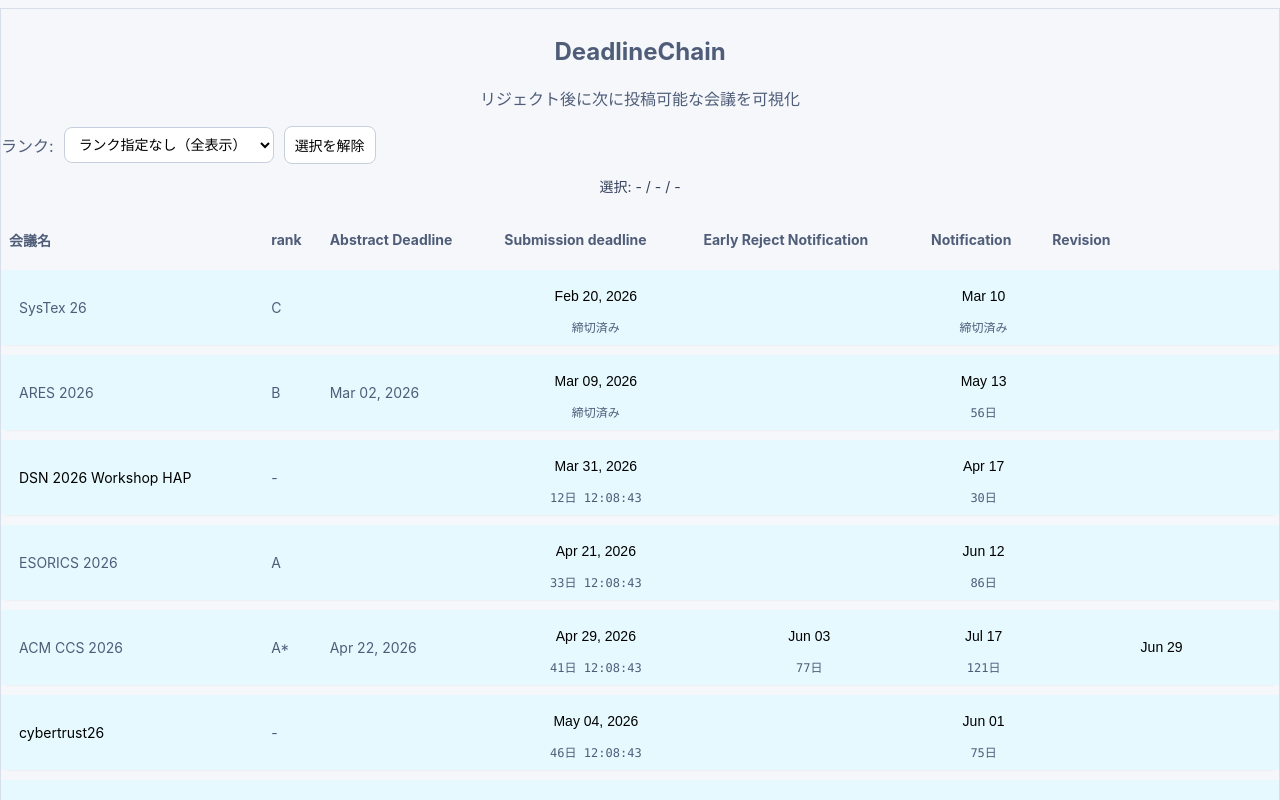
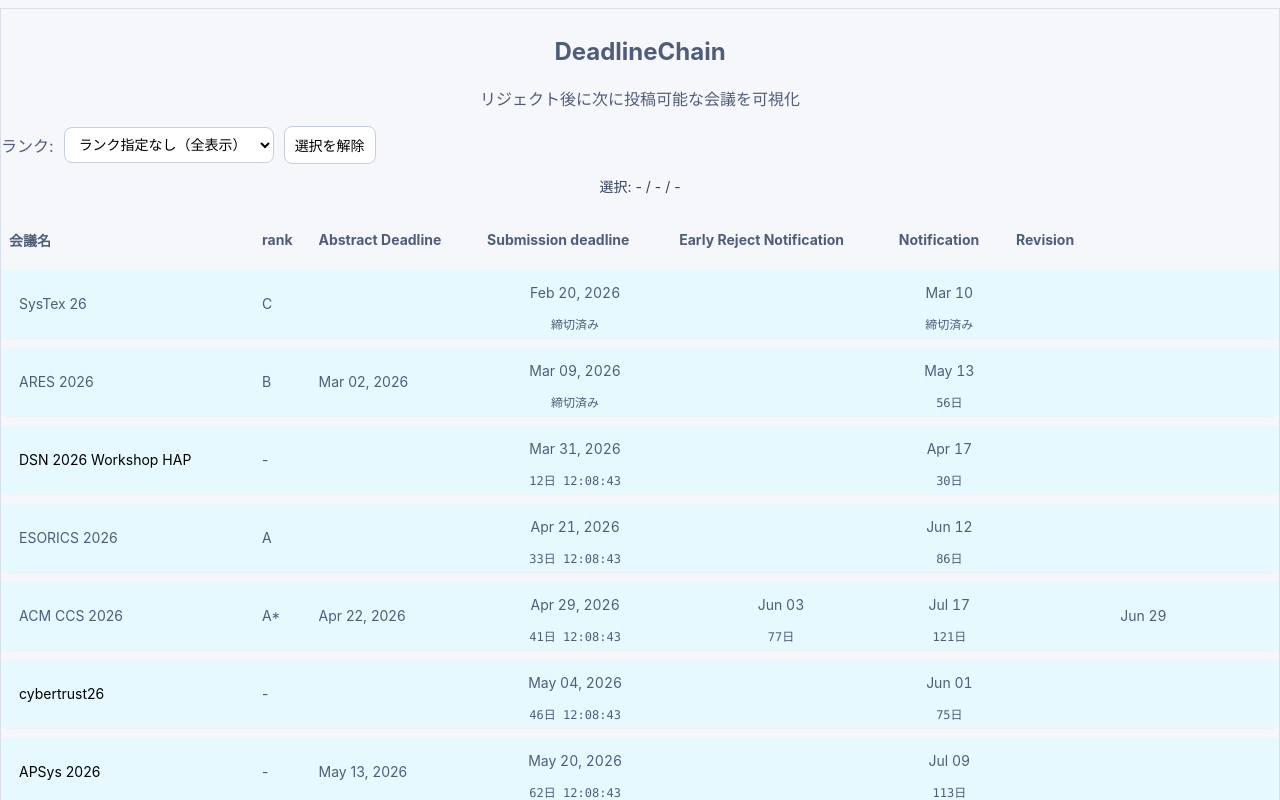
Before and after one commit to Tyojan/DeadlineChain, a Next.js app: page / in a window 1280 px wide. Shown: the top 800 px of the page. Built offline with nearby package versions, Linux system fonts and the light colour scheme.

Commit message:
日付の四角い領域を選択可能に、ホバー時の表示が出るようにした

```diff
--- a/pages/index.tsx
+++ b/pages/index.tsx
@@ -341,67 +341,97 @@
                         <span className="empty-cell" aria-hidden="true">&nbsp;</span>
                       )}
                     </td>
-                    <td>
-                      <button
-                        type="button"
-                        className={`date-btn${isSelectedDate(conference.paper_deadline) ? ' selected' : ''}`}
+                    <td
+                      className="clickable-cell"
+                      role="button"
+                      tabIndex={0}
                       onClick={() => selectEvent(conference, 'submit', conference.paper_deadline)}
+                      onKeyDown={(e) => {
+                        if (e.key === 'Enter' || e.key === ' ') {
+                          e.preventDefault();
+                          selectEvent(conference, 'submit', conference.paper_deadline);
+                        }
+                      }}
                     >
+                      <div className={`date-btn${isSelectedDate(conference.paper_deadline) ? ' selected' : ''}`}>
                         {formatFull(conference.paper_deadline)}
-                      </button>
+                      </div>
                       <div>
                         <Countdown target={conference.paper_deadline} mode="seconds" />
                       </div>
                     </td>
-                    <td>
                     {conference.r1_date ? (
-                        <>
-                          <button
-                            type="button"
-                            className={`date-btn${isSelectedDate(conference.r1_date) ? ' selected' : ''}`}
+                      <td
+                        className="clickable-cell"
+                        role="button"
+                        tabIndex={0}
                         onClick={() => selectEvent(conference, 'R1', conference.r1_date)}
+                        onKeyDown={(e) => {
+                          if (e.key === 'Enter' || e.key === ' ') {
+                            e.preventDefault();
+                            selectEvent(conference, 'R1', conference.r1_date);
+                          }
+                        }}
                       >
+                        <div className={`date-btn${isSelectedDate(conference.r1_date) ? ' selected' : ''}`}>
                           {formatShort(conference.r1_date)}
-                          </button>
+                        </div>
                         <div>
                           <Countdown target={conference.r1_date} mode="days" />
                         </div>
-                        </>
+                      </td>
                     ) : (
+                      <td>
                         <span className="empty-cell" aria-hidden="true">&nbsp;</span>
+                      </td>
                     )}
-                    </td>
-                    <td>
                     {conference.r2_date ? (
-                        <>
-                          <button
-                            type="button"
-                            className={`date-btn${isSelectedDate(conference.r2_date) ? ' selected' : ''}`}
+                      <td
+                        className="clickable-cell"
+                        role="button"
+                        tabIndex={0}
                         onClick={() => selectEvent(conference, 'R2', conference.r2_date)}
+                        onKeyDown={(e) => {
+                          if (e.key === 'Enter' || e.key === ' ') {
+                            e.preventDefault();
+                            selectEvent(conference, 'R2', conference.r2_date);
+                          }
+                        }}
                       >
+                        <div className={`date-btn${isSelectedDate(conference.r2_date) ? ' selected' : ''}`}>
                           {formatShort(conference.r2_date)}
-                          </button>
+                        </div>
                         <div>
                           <Countdown target={conference.r2_date} mode="days" />
                         </div>
-                        </>
+                      </td>
                     ) : (
+                      <td>
                         <span className="empty-cell" aria-hidden="true">&nbsp;</span>
+                      </td>
                     )}
+                    {conference.revision_date ? (
+                      <td
+                        className="clickable-cell"
+                        role="button"
+                        tabIndex={0}
+                        onClick={() => selectEvent(conference, 'Revision', conference.revision_date)}
+                        onKeyDown={(e) => {
+                          if (e.key === 'Enter' || e.key === ' ') {
+                            e.preventDefault();
+                            selectEvent(conference, 'Revision', conference.revision_date);
+                          }
+                        }}
+                      >
+                        <div className={`date-btn${isSelectedDate(conference.revision_date) ? ' selected' : ''}`}>
+                          {formatShort(conference.revision_date)}
+                        </div>
                       </td>
+                    ) : (
                       <td>
-                      {conference.revision_date ? (
-                        <button
-                          type="button"
-                          className={`date-btn${isSelectedDate(conference.revision_date) ? ' selected' : ''}`}
-                          onClick={() => selectEvent(conference, 'Revision', conference.revision_date)}
-                        >
-                          {formatShort(conference.revision_date)}
-                        </button>
-                      ) : (
                         <span className="empty-cell" aria-hidden="true">&nbsp;</span>
+                      </td>
                     )}
-                    </td>
                   </tr>
                 );
               })}
--- a/styles/globals.css
+++ b/styles/globals.css
@@ -219,6 +219,31 @@
   font-variant-numeric: tabular-nums;
 }
 
+/* セル全体をクリック可能にするためのスタイル */
+.clickable-cell {
+  cursor: pointer;
+  padding: 6px 8px; /* セル内余白を確保 */
+}
+.clickable-cell:focus {
+  outline: 3px solid rgba(25,82,201,0.12);
+  outline-offset: -3px;
+}
+.clickable-cell .date-btn {
+  display: block;
+  width: 100%;
+  height: auto;
+  padding: 6px 0;
+}
+
+/* マウスオーバー時にも「押せる」ことを示す枠線を表示 */
+.clickable-cell:hover {
+  box-shadow: inset 0 0 0 2px rgba(25,82,201,0.12);
+}
+
+.clickable-cell:hover .date-btn {
+  background: rgba(25,82,201,0.04);
+}
+
 /* カウントダウンの表示 */
 .countdown {
   display: block;
```
Lines whose indentation alone changed are shown as unchanged.
